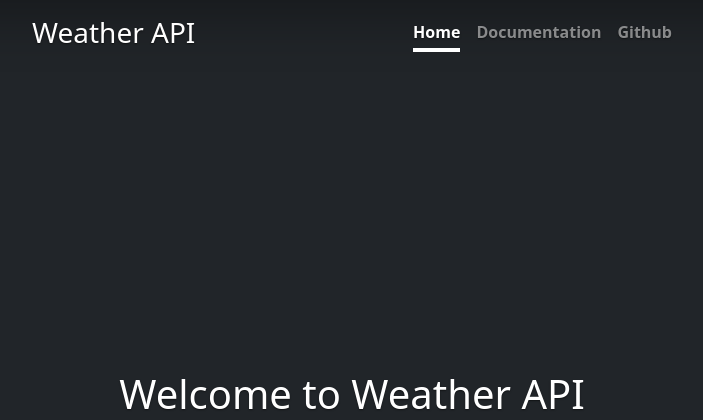
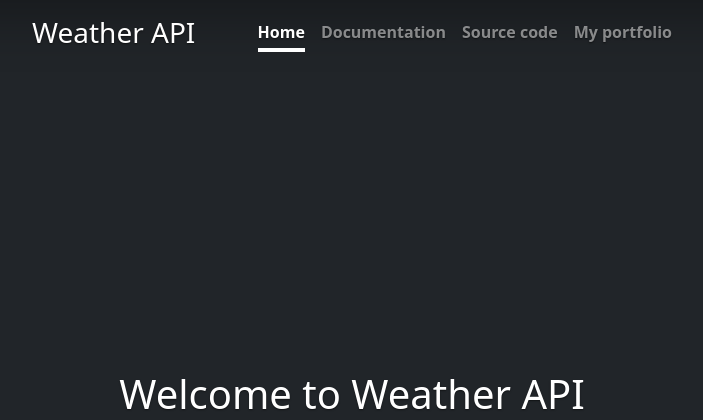
Before and after one commit to igorezersky/weather_api, a Python web app: template weather_api/app/templates/index.html in a window 1280 px wide. Shown: the top 420 px of the page, without its empty margins (288-991 px from the left). Run offline with Jinja, Linux system fonts and the light colour scheme; the template is opened without the code that fills it, so the values that code supplies are empty.

Commit message:
add link to portfolio page

```diff
--- a/weather_api/app/templates/index.html
+++ b/weather_api/app/templates/index.html
@@ -24,7 +24,8 @@
       <nav class="nav nav-masthead justify-content-center float-md-end">
         <a class="nav-link active" aria-current="page" href="#">Home</a>
         <a class="nav-link" target="_blank" href="{{ urlfor('index.documentation') }}">Documentation</a>
-        <a class="nav-link" target="_blank" href="https://github.com/igorezersky/weather_api">Github</a>
+        <a class="nav-link" target="_blank" href="https://github.com/igorezersky/weather_api">Source code</a>
+        <a class="nav-link" target="_blank" href="https://igorezersky.digital">My portfolio</a>
       </nav>
     </div>
   </header>
```
